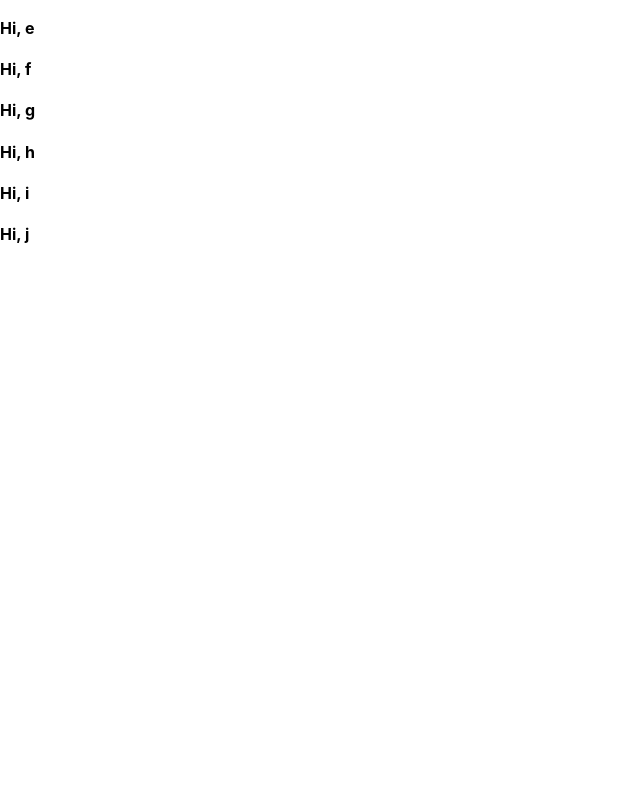
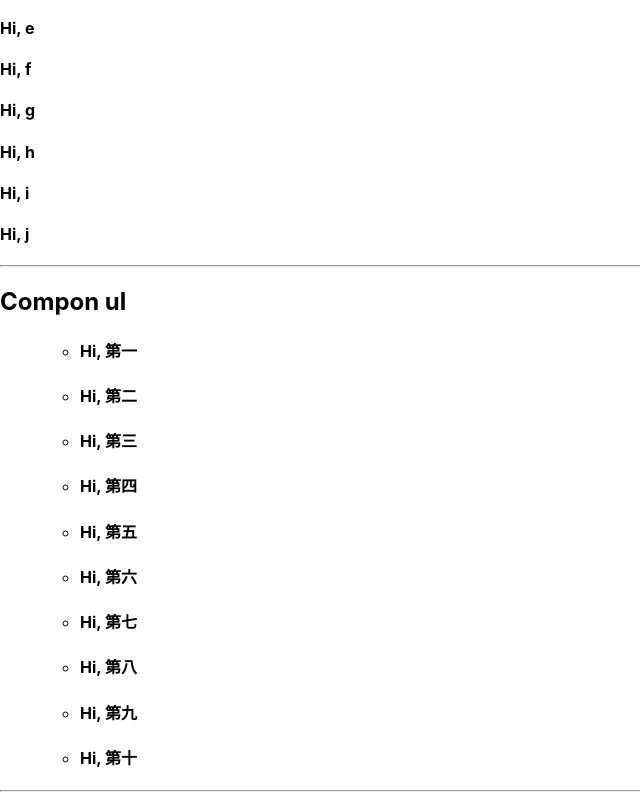
Before and after one commit to lumberjack0708/new_react_repo, a React (Create React App) app: page / in a window 1280 px wide. Shown: the part 1677-2477 px from the top of the page, without its empty margins (0-640 px from the left). Before the commit the page ends 1942 px from the top, so only its background shows below. Built offline with nearby package versions, Linux system fonts and the light colour scheme.

Commit message:
compon ul fn add

```diff
--- a/src/App.js
+++ b/src/App.js
@@ -10,6 +10,7 @@ import MyMoney from './components/MyMoney'; // 顯示身價的fn component
 import Compon from './components/Compon_base'; // 顯示多種呼叫範例模組的fn component(單一值)
 import Compons from './components/Compons_items'; // 顯示多種呼叫範例模組的fn component(多值)
 import Compons_list from './components/Compons_list'; // 顯示多種呼叫範例模組的fn component(多值)_list
+import Compons_ul from './components/Compons_ul';
 
 function App() {
   return (
@@ -63,6 +64,14 @@ function App() {
         <h2>Compon list</h2>
         <Compons_list />
       </div>
+      <hr/>
+
+      {/* Compons_ul寫法 */}
+      <div>
+        <h2>Compon ul</h2>
+        <Compons_ul />
+      </div>
+      <hr/>
     </>
   );
 }
--- /dev/null
+++ b/src/components/Compon_ul.js
@@ -0,0 +1,13 @@
+import React from 'react';
+
+function Compon_ul({ item }) {
+    return (
+        <ul>
+            <li>
+                <h4>Hi, {item}</h4>
+            </li>
+        </ul>
+    );
+}
+
+export default Compon_ul;
--- /dev/null
+++ b/src/components/Compons_ul.js
@@ -0,0 +1,20 @@
+import React from 'react';
+import Compon_ul from './Compon_ul';
+
+function Compons_ul() {
+    // 創建一個包含不同名字的陣列
+    const compons = Array.from({ length: 10 });
+    var list = ['第一','第二','第三','第四','第五','第六','第七','第八','第九','第十'];
+
+    return (
+        <>
+            <ul>
+                {compons.map((_, index) => (
+                    <Compon_ul key={index} item={list[index]} />
+                ))}
+            </ul>
+        </>
+    );
+}
+
+export default Compons_ul;
```
